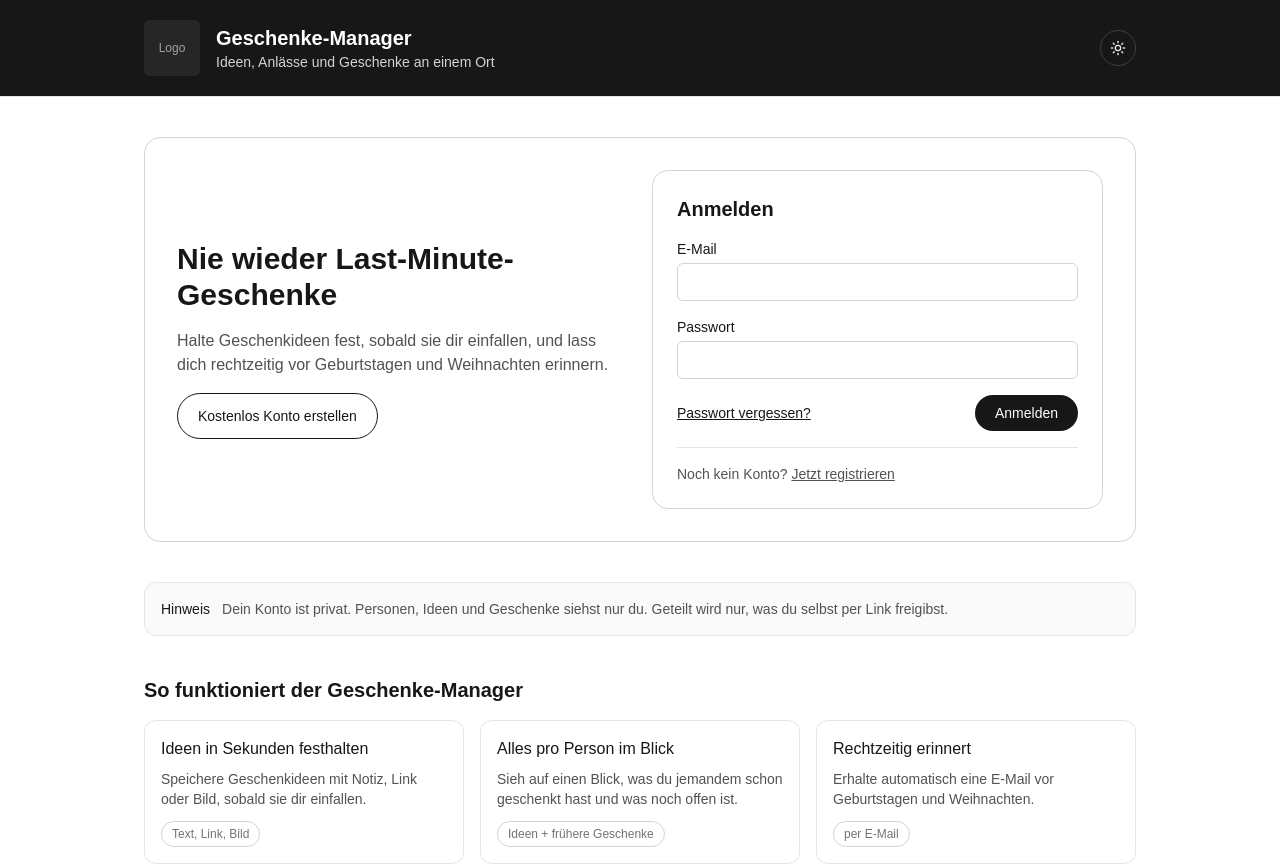
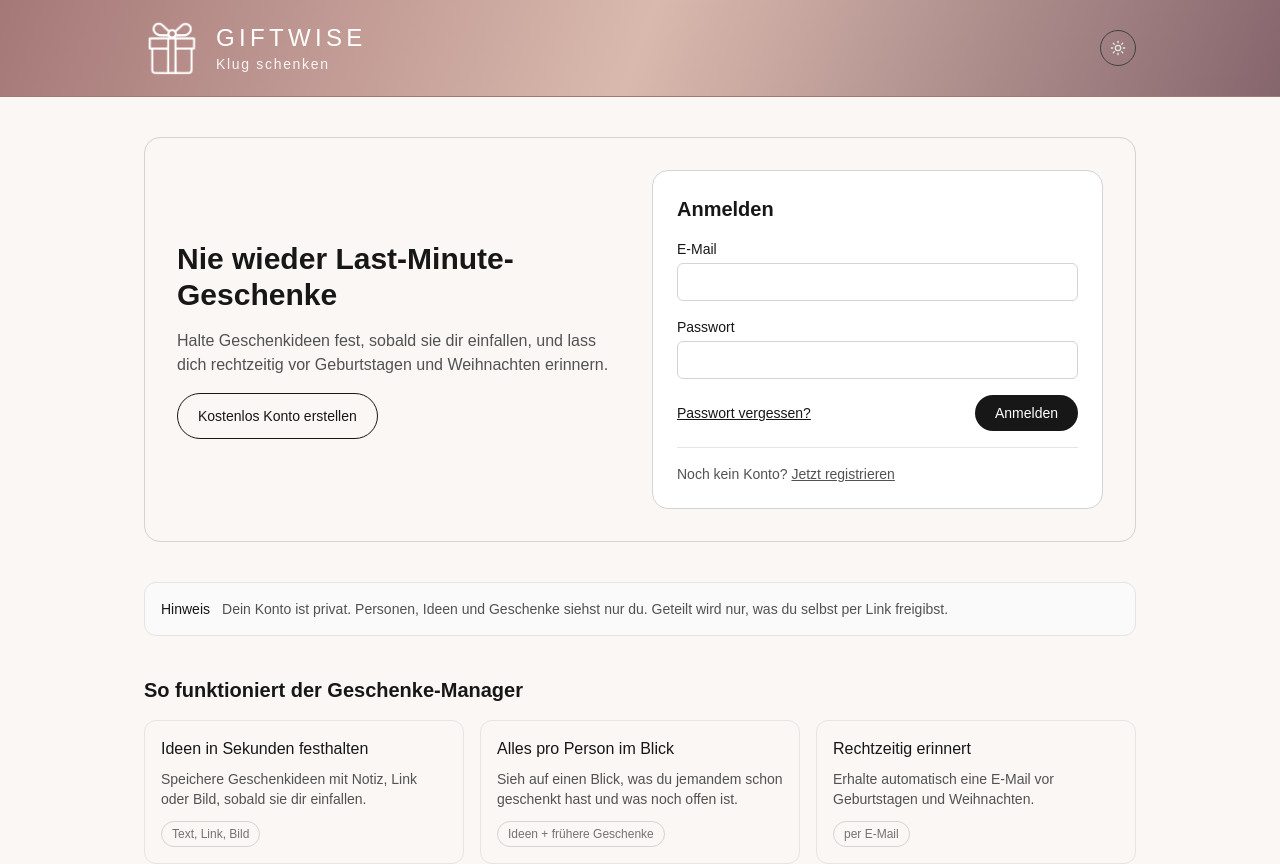
Before and after one commit to Projekt-ISEF01-Geschenke-Manager/ISEF01-Geschenke-Manager, a Next.js app: page / in a window 1280 px wide. Shown: the top 864 px of the page. Built offline with nearby package versions, Linux system fonts and the light colour scheme; no server answers.

Commit message:
Integrate Giftwise branding and theme design

```diff
--- a/src/app/globals.css
+++ b/src/app/globals.css
@@ -6,7 +6,8 @@
 @custom-variant dark (&:where([data-theme="dark"], [data-theme="dark"] *));
 
 :root {
-  --background: #ffffff;
+
+  --background: #FAF7F5;
   --foreground: #171717;
 }
 
--- a/src/components/site-header.tsx
+++ b/src/components/site-header.tsx
@@ -2,23 +2,48 @@ import Link from "next/link";
 import { ThemeToggle } from "./theme-toggle";
 
 // Gleiche Kopfzeile auf allen Seiten (Wireframe-Annotation "Allgemein").
-// badge: zusaetzliche Kennzeichnung, z. B. "Geteilte Ansicht · nur lesen"
-// auf der oeffentlichen Teilen-Route (A10) - dort gibt es bewusst keine
-// Navigation und kein Login, nur Logo (-> Landingpage) und Theme-Umschalter.
-export function SiteHeader({ badge }: { badge?: string }) {
+export function SiteHeader() {
   return (
-    <header className="border-b border-neutral-200 bg-neutral-900 text-white dark:border-neutral-800">
+
+<header
+  className="border-b border-[#A57878] text-white"
+  style={{
+    background: "linear-gradient(110deg, #A57878 0%, #D9B9AD 50%, #86666D 100%)",
+  }}
+>
+
       <div className="mx-auto flex max-w-5xl items-center justify-between gap-4 px-4 py-5">
         <Link href="/" className="flex items-center gap-4">
-          <span className="flex h-14 w-14 items-center justify-center rounded-md bg-neutral-800 text-xs text-neutral-400">
-            Logo
-          </span>
-          <span>
-            <span className="block text-xl font-semibold">Geschenke-Manager</span>
-            <span className="block text-sm text-neutral-300">
-              {badge ?? "Ideen, Anlässe und Geschenke an einem Ort"}
-            </span>
-          </span>
+
+
+
+
+<img
+  src="/giftwise-symbol-transparent.png"
+  alt="Giftwise Geschenksymbol"
+className="h-14 w-14 shrink-0 object-contain brightness-0 invert"
+
+/>
+
+
+
+
+
+<span className="flex flex-col">
+
+<span className="text-2xl font-light tracking-[0.18em] text-white">
+  GIFTWISE
+</span>
+
+
+
+<span className="text-sm tracking-[0.12em] text-white/90">
+  Klug schenken
+</span>
+
+</span>
+
+
         </Link>
         <ThemeToggle />
       </div>
```
Also changed, not shown: public/giftwise-high-resolution-logo.png (added), public/giftwise-symbol-transparent.png (added).
